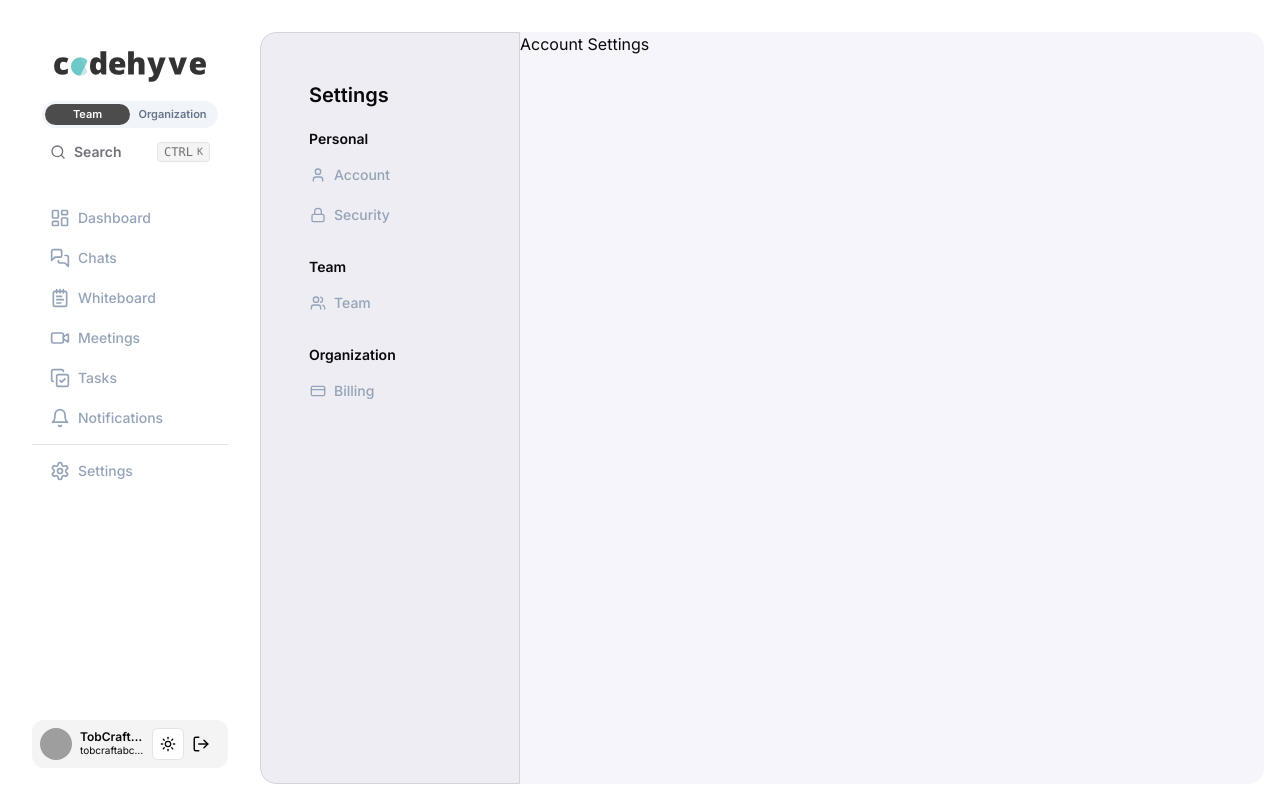
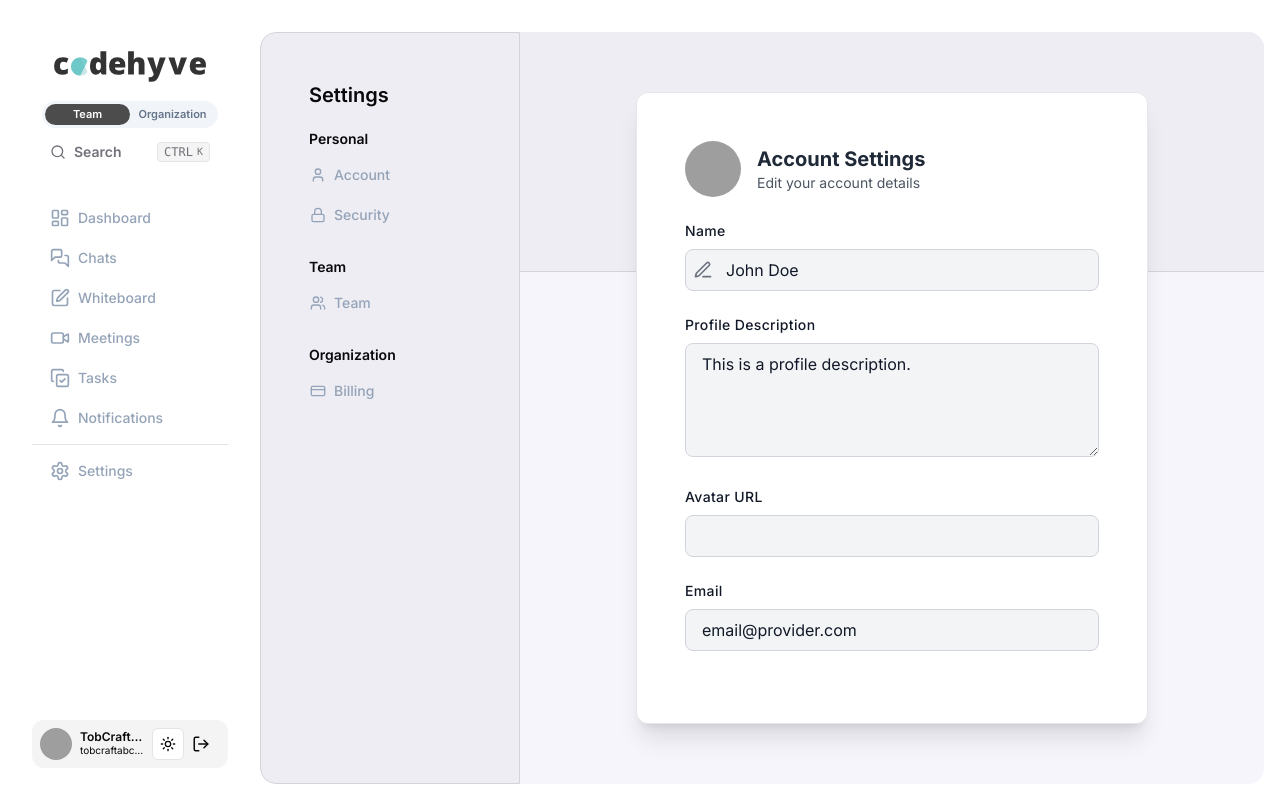
Before and after one commit to TobCraft3521/codehyve, a Next.js app: page /dashboard/1/settings/account in a window 1280 px wide. Built offline with nearby package versions, Linux system fonts and the light colour scheme; no server answers; grey boxes are pictures that could not be loaded.

Commit message:
design account settings and modify prisma profile schema to add avatar url (custom)

```diff
--- a/app/(app)/dashboard/[organizationId]/settings/account/page.tsx
+++ b/app/(app)/dashboard/[organizationId]/settings/account/page.tsx
@@ -1,7 +1,109 @@
-const AccountSettings = () => {
+"use client"
+
+import React, { useState, ChangeEvent } from "react"
+import { User, Edit3 } from "lucide-react"
+import { Avatar, AvatarFallback, AvatarImage } from "@/components/ui/avatar"
+
+interface AccountSettingsProps {}
+
+const AccountSettings: React.FC<AccountSettingsProps> = () => {
+  const [name, setName] = useState<string>("John Doe")
+  const [description, setDescription] = useState<string>(
+    "This is a profile description.",
+  )
+
+  const handleNameChange = (e: ChangeEvent<HTMLInputElement>) =>
+    setName(e.target.value)
+  const handleDescriptionChange = (e: ChangeEvent<HTMLTextAreaElement>) =>
+    setDescription(e.target.value)
+
   return (
-    <div>
-      <h1>Account Settings</h1>
+    <div className="relative flex h-full w-full flex-1 items-center justify-center">
+      <div className="absolute top-0 h-[30vh] w-full border-b border-zinc-300 bg-[#EDEDF3] dark:border-zinc-800 dark:bg-[#111015]"></div>
+
+      <div className="relative max-w-lg w-full rounded-lg border border-gray-200 bg-white p-6 shadow-xl dark:border-gray-800 dark:bg-[#111015] md:rounded-xl md:p-12">
+        <div className="mb-6 flex items-center">
+          <Avatar className="mr-4 h-14 w-14">
+            <AvatarImage src="/github.svga"></AvatarImage>
+            <AvatarFallback>
+              <User className="h-8 w-8 text-gray-500 dark:text-gray-400" />
+            </AvatarFallback>
+          </Avatar>
+          <div>
+            <h2 className="text-xl font-bold text-gray-800 dark:text-white">
+              Account Settings
+            </h2>
+            <p className="text-sm text-gray-600 dark:text-gray-300">
+              Edit your account details
+            </p>
+          </div>
+        </div>
+
+        <div className="mb-6">
+          <label
+            className="mb-2 block text-sm font-medium tracking-wide text-gray-900 dark:text-zinc-400"
+            htmlFor="name"
+          >
+            Name
+          </label>
+          <div className="relative flex items-center">
+            <Edit3 className="absolute left-2 h-5 w-5 text-gray-500" />
+            <input
+              id="name"
+              type="text"
+              value={name}
+              onChange={handleNameChange}
+              className="w-full rounded-lg border border-gray-300 bg-gray-100 py-2 pl-10 pr-4 text-gray-900 focus:outline-none focus:ring-2 focus:ring-indigo-500 dark:border-zinc-800 dark:bg-zinc-900 dark:text-white"
+            />
+          </div>
+        </div>
+
+        <div className="mb-6">
+          <label
+            className="mb-2 block text-sm font-medium tracking-wide text-gray-900 dark:text-zinc-400"
+            htmlFor="description"
+          >
+            Profile Description
+          </label>
+          <textarea
+            id="description"
+            value={description}
+            onChange={handleDescriptionChange}
+            rows={4}
+            className="w-full rounded-lg border border-gray-300 bg-gray-100 px-4 py-2 text-gray-900 focus:outline-none focus:ring-2 focus:ring-indigo-500 dark:border-zinc-800 dark:bg-zinc-900 dark:text-white"
+          />
+        </div>
+
+        <div className="mb-6">
+          <label
+            htmlFor="avatarUrl"
+            className="mb-2 block text-sm font-medium tracking-wide text-gray-900 dark:text-zinc-400"
+          >
+            Avatar URL
+          </label>
+          <input
+            id="avatarUrl"
+            type="text"
+            className="w-full rounded-lg border border-gray-300 bg-gray-100 px-4 py-2 text-gray-900 focus:outline-none focus:ring-2 focus:ring-indigo-500 dark:border-zinc-800 dark:bg-zinc-900 dark:text-white"
+          />
+        </div>
+
+        <div className="mb-6">
+          <label
+            htmlFor="email"
+            className="mb-2 block text-sm font-medium tracking-wide text-gray-900 dark:text-zinc-400"
+          >
+            Email
+          </label>
+          <input
+            id="email"
+            type="email"
+            disabled
+            value={"email@provider.com"}
+            className="w-full cursor-not-allowed rounded-lg border border-gray-300 bg-gray-100 px-4 py-2 text-gray-900 focus:outline-none focus:ring-2 focus:ring-indigo-500 dark:border-zinc-800 dark:bg-zinc-900 dark:text-slate-400"
+          />
+        </div>
+      </div>
     </div>
   )
 }
--- a/app/(app)/dashboard/[organizationId]/settings/layout.tsx
+++ b/app/(app)/dashboard/[organizationId]/settings/layout.tsx
@@ -3,8 +3,10 @@ import SettingsSidebar from "@/components/dashboard/settings/sidebar"
 const SettingsLayout = ({ children }: { children: React.ReactNode }) => {
   return (
     <div className="flex h-full w-full flex-row">
-      <SettingsSidebar />
-      <div className="h-full">{children}</div>
+      <div className="hidden md:block">
+        <SettingsSidebar />
+      </div>
+      <div className="flex-1">{children}</div>
     </div>
   )
 }
--- a/components/dashboard/sidebar/sidebar.tsx
+++ b/components/dashboard/sidebar/sidebar.tsx
@@ -8,6 +8,7 @@ import {
   LogOut,
   MessagesSquare,
   NotepadText,
+  PenBox,
   Search,
   Settings,
   UserIcon,
@@ -62,7 +63,7 @@ const SideBar = ({ className, hideContent }: SideBarProps) => {
     },
     {
       name: "Whiteboard",
-      icon: <NotepadText size={20} />,
+      icon: <PenBox size={20} />,
       id: "whiteboard",
       href: "/dashboard/" + orgId + (team ? "/team" : "/org") + "/whiteboard",
     },
```
Also changed, not shown: components/dashboard/dashboard/dashboard.tsx (+33 -28 lines), 1 other file (tests, documents, lock files or other folders).
